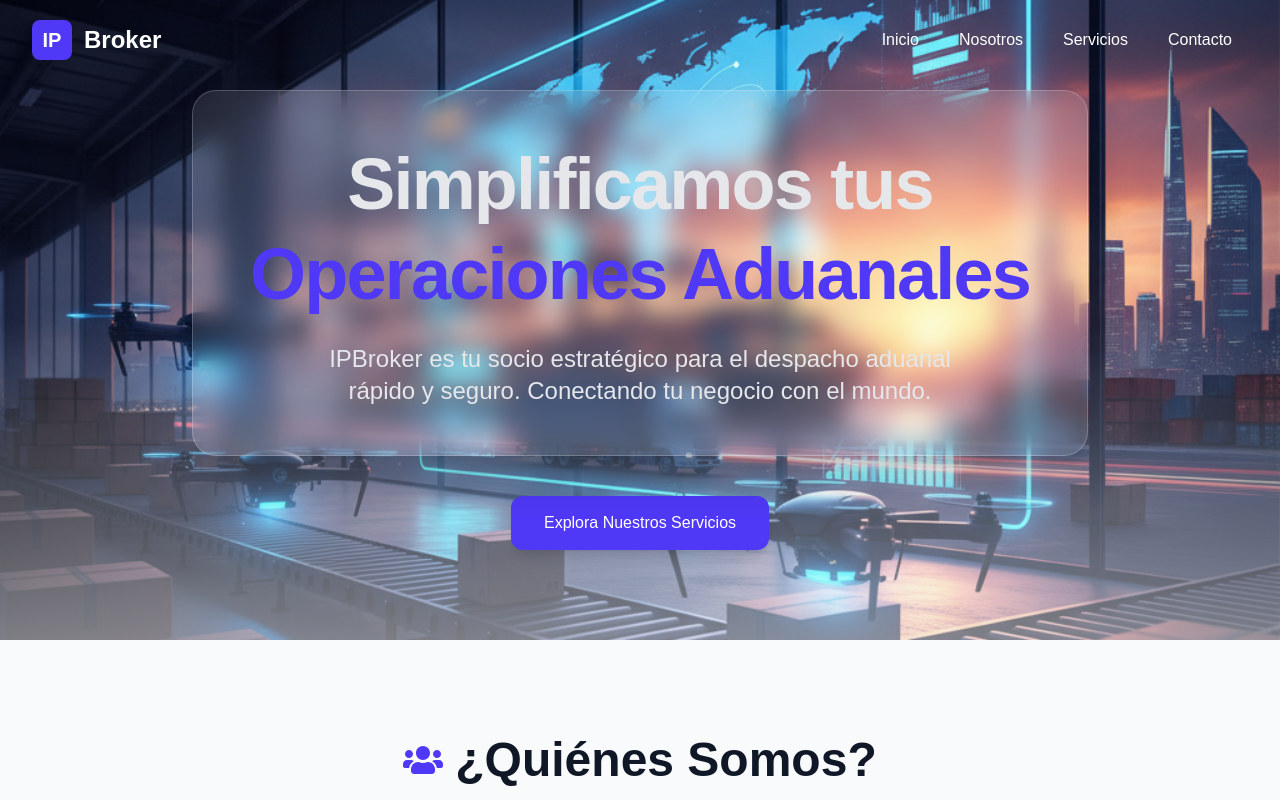
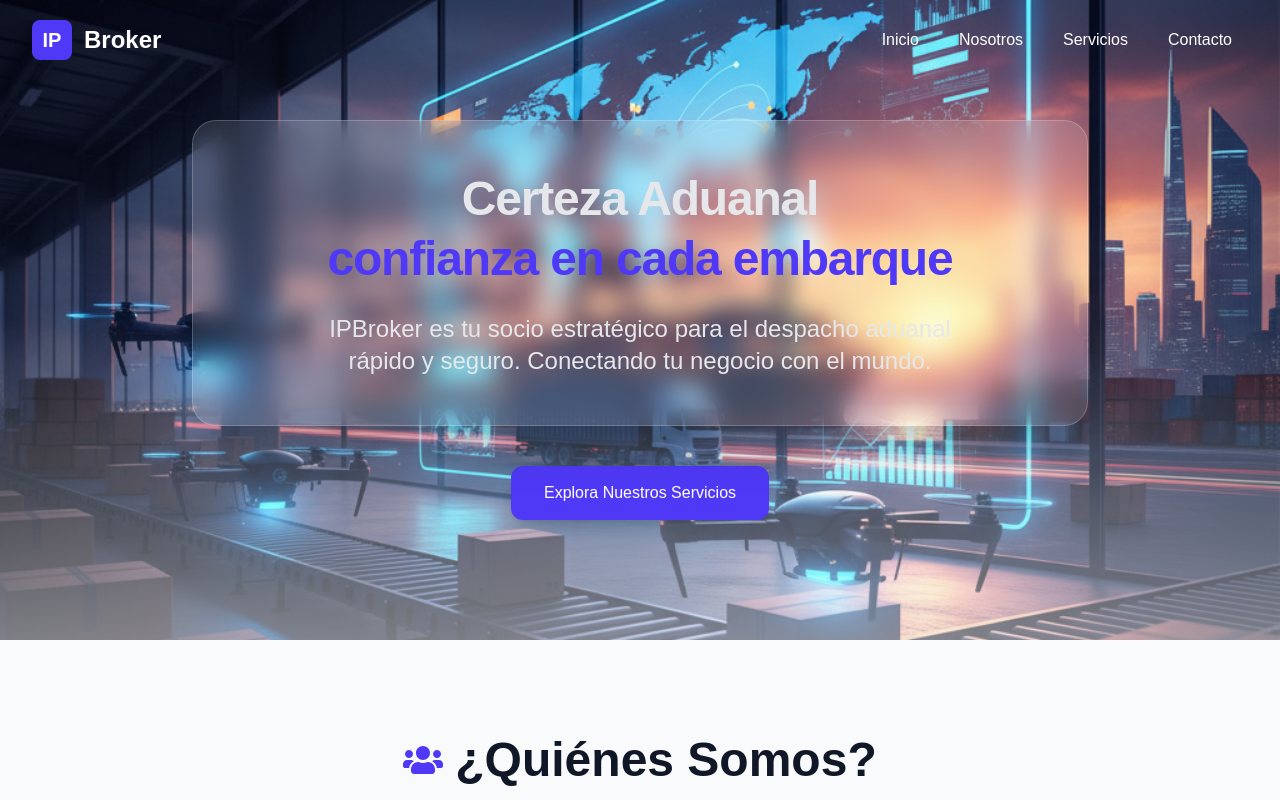
Before and after one commit to chucoyos/ipbroker, a Next.js app: page / in a window 1280 px wide. Shown: the top 800 px of the page. Built offline with nearby package versions, Linux system fonts and the light colour scheme.

Commit message:
Style hero section

```diff
--- a/app/components/HeroSection.jsx
+++ b/app/components/HeroSection.jsx
@@ -36,7 +36,7 @@ export default function HeroSection() {
               initial={{ opacity: 0, y: 30 }}
               animate={{ opacity: 1, y: 0 }}
               transition={{ duration: 0.8, delay: 0.2 }}
-              className="text-3xl sm:text-4xl md:text-5xl lg:text-6xl xl:text-7xl font-extrabold text-gray-900 dark:text-white leading-tight tracking-tight transition-colors duration-300"
+              className="text-3xl sm:text-4xl md:text-4xl lg:text-4xl xl:text-5xl font-extrabold text-gray-900 dark:text-white leading-tight tracking-tight transition-colors duration-300"
             >
               <motion.span
                 initial={{ opacity: 0, x: -20 }}
@@ -44,7 +44,7 @@ export default function HeroSection() {
                 transition={{ duration: 0.6, delay: 0.4 }}
                 className="block text-gray-200"
               >
-                Simplificamos tus
+                Certeza Aduanal
               </motion.span>
               <motion.span
                 initial={{ opacity: 0, x: 20 }}
@@ -52,7 +52,7 @@ export default function HeroSection() {
                 transition={{ duration: 0.6, delay: 0.6 }}
                 className="text-indigo-600 block"
               >
-                Operaciones Aduanales
+                confianza en cada embarque
               </motion.span>
             </motion.h1>
 
```
